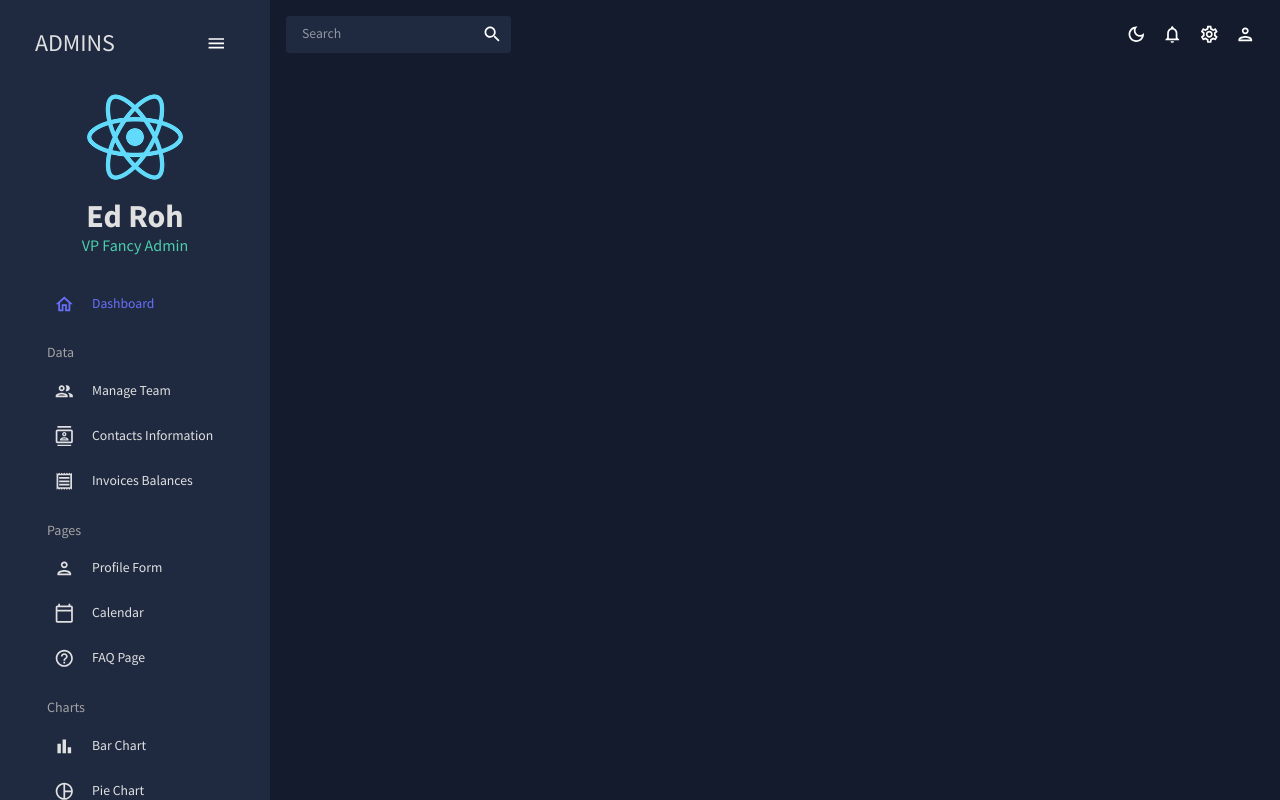
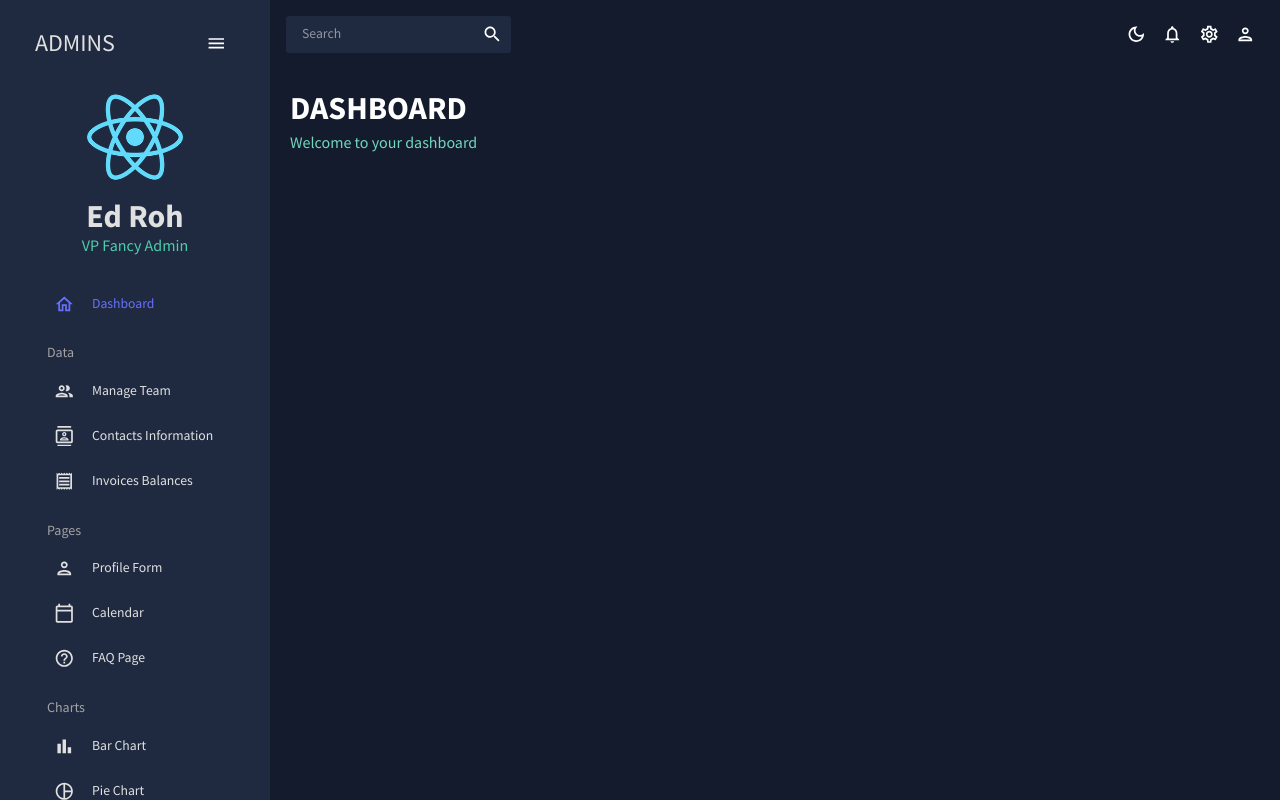
Before and after one commit to TiTUS-web/admin-dashboard, a React (Create React App) app: page / in a window 1280 px wide. Built offline with nearby package versions, Linux system fonts and the light colour scheme.

Commit message:
create module dashboard && dashboard header

```diff
--- a/src/App.js
+++ b/src/App.js
@@ -1,8 +1,11 @@
 import { ColorModeContext, useMode } from "./theme";
 import { CssBaseline, ThemeProvider } from "@mui/material";
+import {Routes, Route} from 'react-router-dom';
 
 import Topbar from './components/Topbar';
 import Sidebar from "./components/Sidebar";
+
+import Dashboard from "./modules/dashboard/index";
 
 function App() {
     const [theme, colorMode] = useMode();
@@ -15,6 +18,9 @@
             <Sidebar />
               <main className="content">
                 <Topbar />
+                <Routes>
+                  <Route path="/" element={<Dashboard />} />
+                </Routes>
               </main>
           </div>
         </ThemeProvider>
--- /dev/null
+++ b/src/modules/dashboard/components/Header.jsx
@@ -0,0 +1,25 @@
+import { Typography, Box, useTheme } from "@mui/material";
+import { tokens } from "../../../theme";
+
+const Header = ({ title, subtitle }) => {
+  const theme = useTheme();
+  const colors = tokens(theme.palette.mode);
+
+  return (
+    <Box mb="30px">
+      <Typography
+        variant="h2"
+        color={colors.grey[10]}
+        fontWeight="bold"
+        sx={{ mb: "5px" }}
+      >
+        {title}
+      </Typography>
+      <Typography variant="h5" color={colors.greenAccent[400]}>
+        {subtitle}
+      </Typography>
+    </Box>
+  );
+};
+
+export default Header;
--- /dev/null
+++ b/src/modules/dashboard/index.jsx
@@ -0,0 +1,14 @@
+import { Box } from "@mui/material";
+import Header from "./components/Header";
+
+const Dashboard = () => {
+  return (
+    <Box m="20px">
+      <Box display="flex" justifyContent="space-between" alignItems="center">
+        <Header title="DASHBOARD" subtitle="Welcome to your dashboard"></Header>
+      </Box>
+    </Box>
+  );
+};
+
+export default Dashboard;
```
